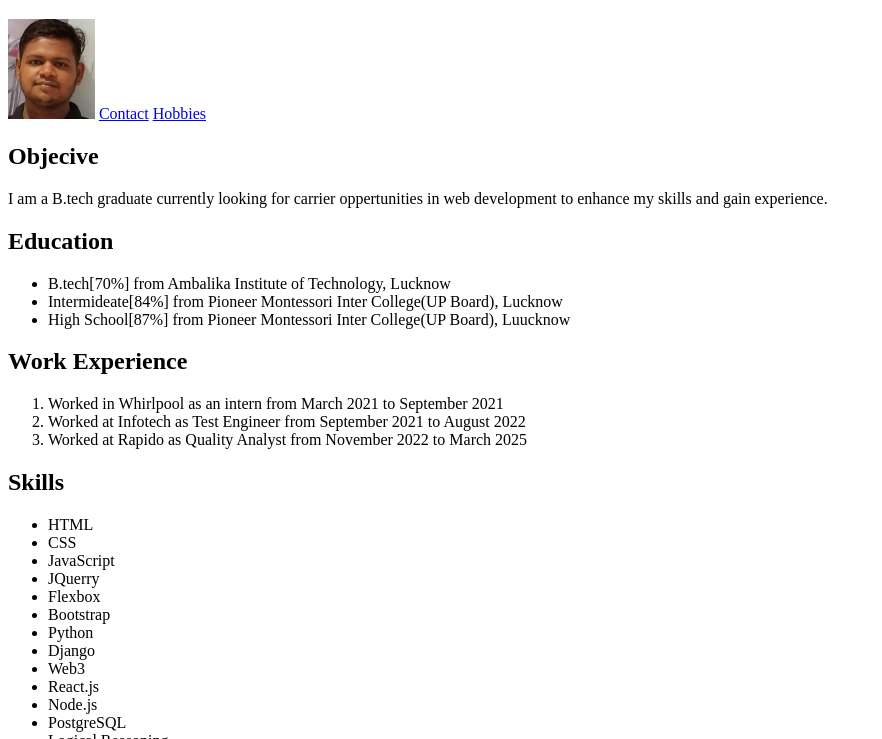
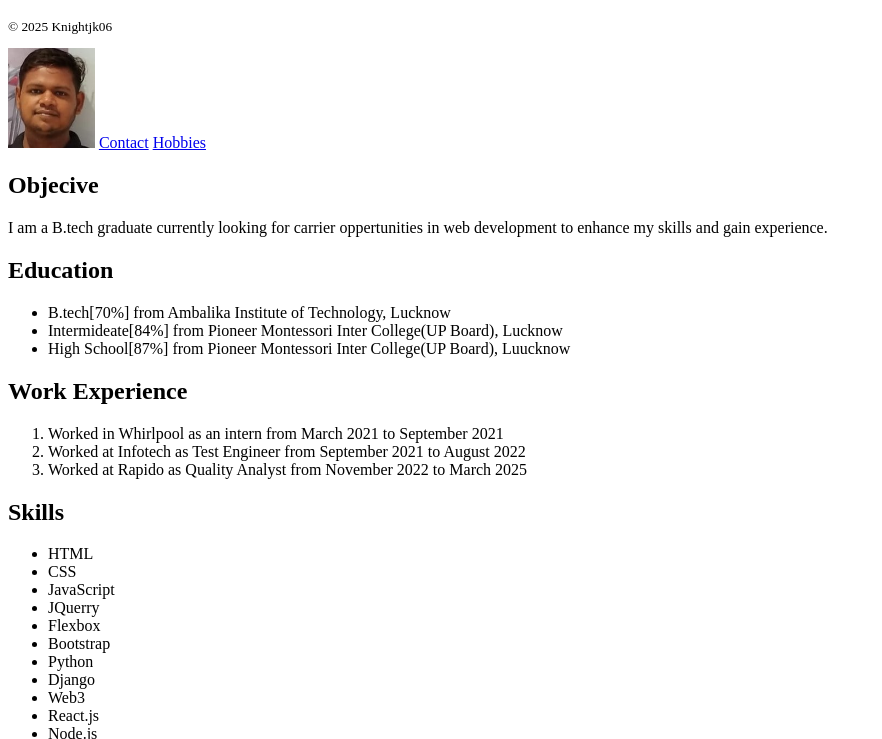
Before and after one commit to Knightjk06/My-resume, a plain HTML site: page index.html in a window 1280 px wide. Shown: the part 61-800 px from the top of the page, without its empty margins (0-882 px from the left). Drawn offline with Linux system fonts and the light colour scheme.

Commit message:
Update index.html

```diff
--- a/index.html
+++ b/index.html
@@ -7,6 +7,11 @@
 </head>
 <body>
     <h1>Devendra Kumar Awasthi</h1>
+    <footer>
+        <small>
+            <p>© 2025 Knightjk06</p>
+        </small>
+    </footer>
 
     <img src="./Dev Photo.jpg" alt="Photo" height="100"/>
     <a href="./contact.html">Contact</a>
@@ -59,4 +64,5 @@
         <li>3-Star Coder at Codechef.</li>
     </ul>
 </body>
+
 </html>
```
